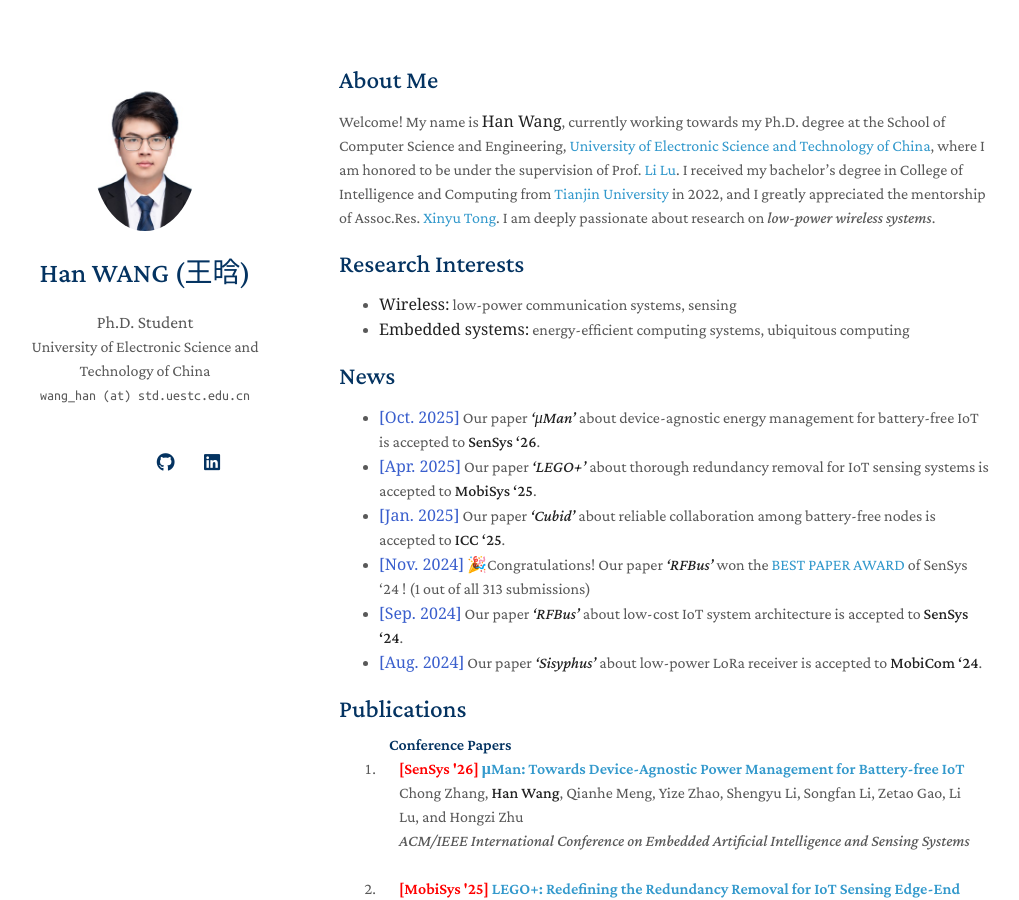
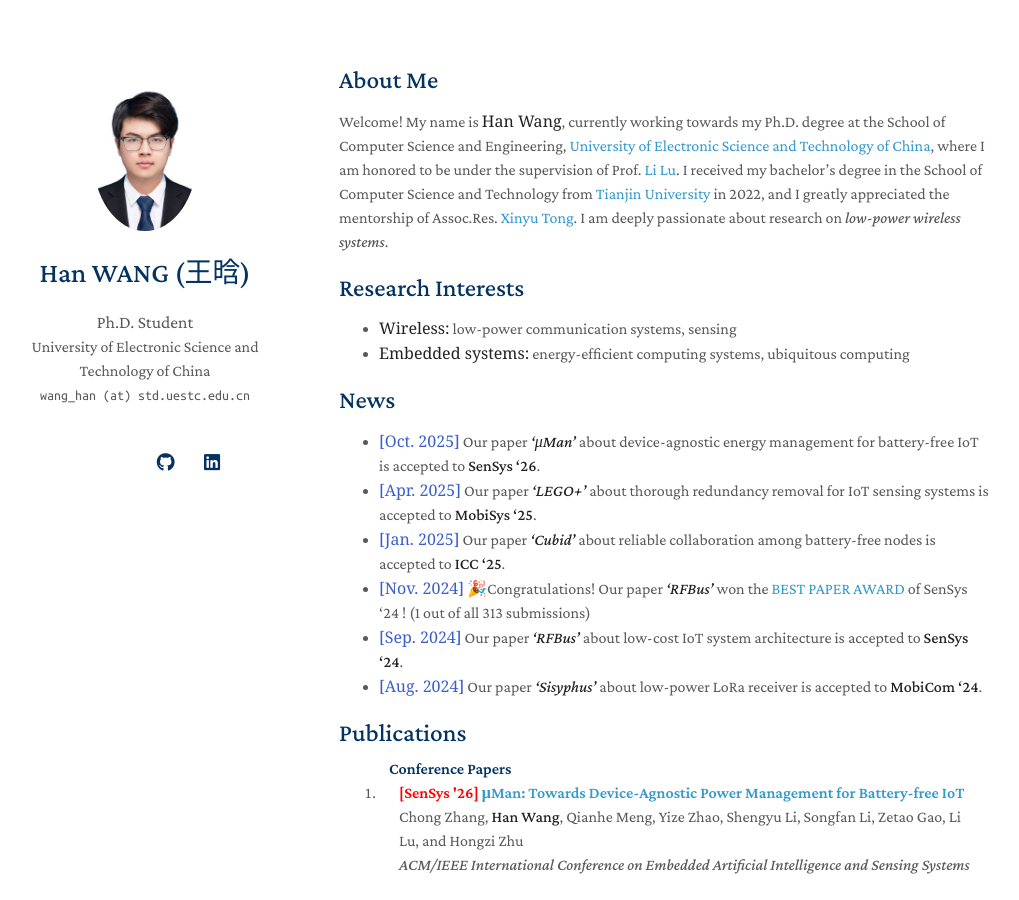
Before and after one commit to hwang620/hwang620.github.io, a Jekyll site: the page built from index.md, in a window 1280 px wide and 900 px high. Shown: the whole window, without its empty margins (131-1150 px from the left). Built offline with Jekyll 4.4.1, drawn with Linux system fonts in a browser that asks for light colours; a style sheet for code colours, icons or effects is not loaded; our own code applies the rules of GitHub Pages for plain Markdown files.

Commit message:
Update index.md

```diff
--- a/index.md
+++ b/index.md
@@ -3,7 +3,7 @@
 ---
 ## About Me
 
-Welcome! My name is **<font face="Georgia">Han Wang</font>**, currently working towards my Ph.D. degree at the School of Computer Science and Engineering, [University of Electronic Science and Technology of China](https://en.uestc.edu.cn/), where I am honored to be under the supervision of Prof. [Li Lu](https://www.en.scse.uestc.edu.cn/info/1085/2182.htm). I received my bachelor's degree in College of Intelligence and Computing from [Tianjin University](https://en.tju.edu.cn/) in 2022, and I greatly appreciated the mentorship of Assoc.Res. [Xinyu Tong](http://cic.tju.edu.cn/faculty/tongxinyu/index.html). I am deeply passionate about research on *low-power wireless systems*.
+Welcome! My name is **<font face="Georgia">Han Wang</font>**, currently working towards my Ph.D. degree at the School of Computer Science and Engineering, [University of Electronic Science and Technology of China](https://en.uestc.edu.cn/), where I am honored to be under the supervision of Prof. [Li Lu](https://www.en.scse.uestc.edu.cn/info/1085/2182.htm). I received my bachelor's degree in the School of Computer Science and Technology from [Tianjin University](https://en.tju.edu.cn/) in 2022, and I greatly appreciated the mentorship of Assoc.Res. [Xinyu Tong](http://cic.tju.edu.cn/faculty/tongxinyu/index.html). I am deeply passionate about research on *low-power wireless systems*.
 
 ## Research Interests
 
```
